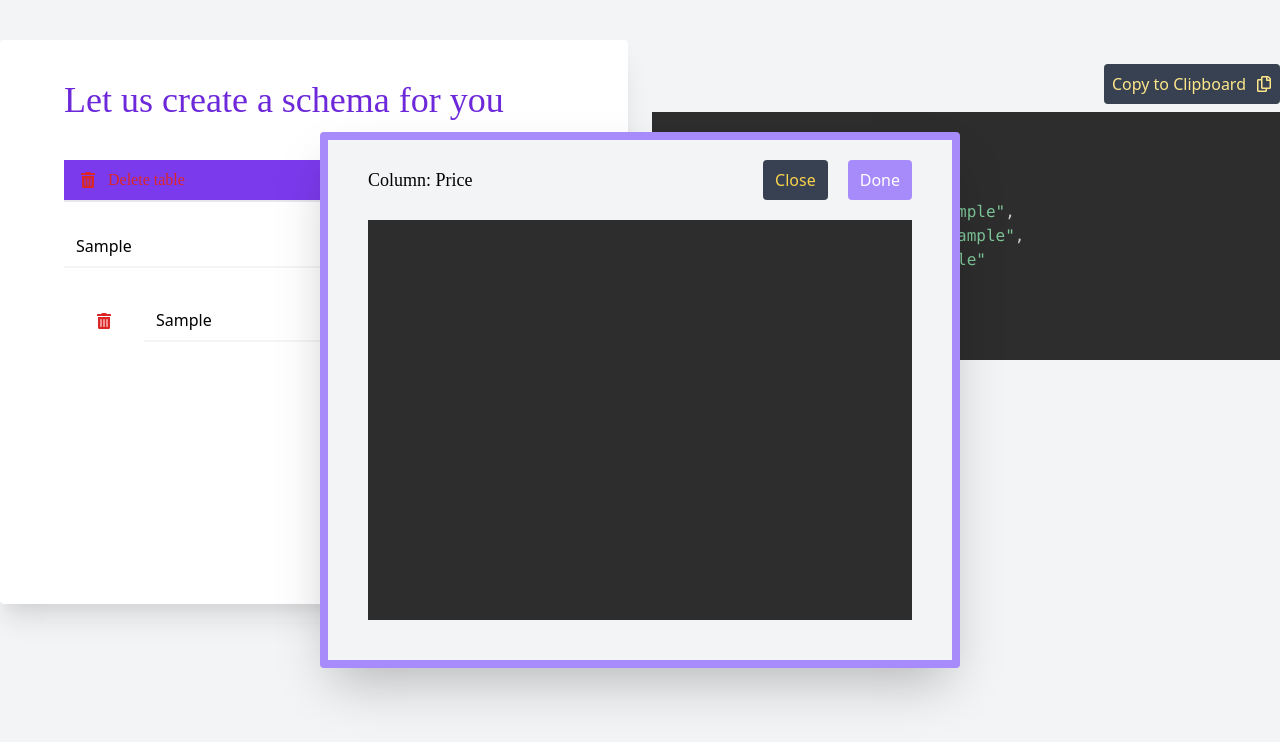
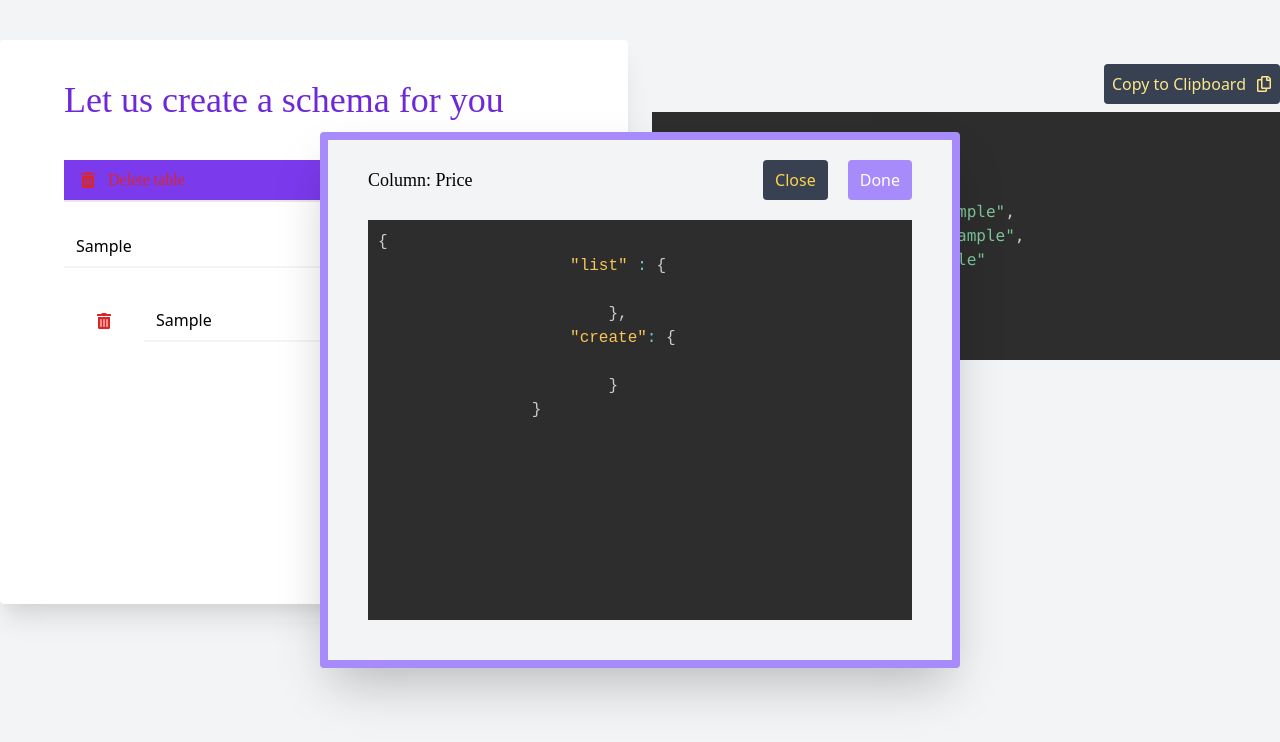
Before and after one commit to joegabdelsater/catapult-gui, a React (Create React App) app: page / in a window 1280 px wide. Both pictures are taken after typing "Sample", "Sample", "Sample", "Sample", "Sample" into the empty fields and a click on the button 415 px from the left and 510 px from the top of the page. Shown: the top 742 px of the page. Built offline with nearby package versions, Linux system fonts and the light colour scheme.

Commit message:
finished explicit editor

```diff
--- a/src/components/Editor.js
+++ b/src/components/Editor.js
@@ -49,8 +49,9 @@ export default function Code({ language }) {
         configurations.map((configuration) => {
           const currentConfiguration = column.config[configuration];
 
+          //check if addded from editor or from input
           if(currentConfiguration.includes("{")){
-            configurationsArray.push(`"${configuration}" : ${currentConfiguration}`);
+            configurationsArray.push(`"${configuration}" : ${  currentConfiguration}`);
           }else if (currentConfiguration !== "" && !currentConfiguration.includes("{")) {
             configurationsArray.push(`"${configuration}" : "${currentConfiguration}"`);
           }
--- a/src/components/ExplicitEditor.js
+++ b/src/components/ExplicitEditor.js
@@ -7,8 +7,16 @@ import "prismjs/components/prism-clike";
 import "prismjs/components/prism-javascript";
 
 const ExplicitEditor = (props) => {
-    const {onClose, onSave} = props
-    const [code, setCode] = useState(``)
+    const { onClose, onSave, value } = props
+    const [code, setCode] = useState(`{
+                    "list" : {
+
+                        },
+                    "create": {
+
+                        }
+                }
+`)
 
     return (
         <div className="w-6/12 pb-10 px-10 bg-gray-100 absolute left-1/2 top-1/2 transform -translate-x-1/2 -translate-y-1/2 border-purple-400 border-8 rounded shadow-2xl">
@@ -19,7 +27,8 @@ const ExplicitEditor = (props) => {
                         Close
                     </button>
 
-                    <button className="bg-purple-400 py-2 px-3 text-white rounded" onClick={(e) => onSave(e, 'backpack', code)}>
+                    <button className="bg-purple-400 py-2 px-3 text-white rounded" onClick={(e) => onSave(e, 'backpack', code)
+                    }>
                         Done
                     </button>
                 </div>
@@ -27,12 +36,17 @@ const ExplicitEditor = (props) => {
             </div>
             <Editor
                 value={code}
-                onValueChange={(code) => setCode(code)}
+                onValueChange={(code) => {
+                    code.replace(" ", `\t\t\t\t\t\t\t\t\t\t\t`);
+                    setCode(code)
+                }
+                }
                 highlight={(code) => highlight(code, languages.js)}
                 padding={10}
                 style={{
+                    overflowY: "scroll",
                     fontFamily: '"Fira code", "Fira Mono", monospace',
-                    fontSize: 12,
+                    fontSize: 16,
                     backgroundColor: '#2d2d2d',
                     color: 'white',
                     height: 400,
--- a/src/components/Field.js
+++ b/src/components/Field.js
@@ -84,7 +84,11 @@ const Field = (props) => {
                     <FaCode className="text-white"/>
                     </button>
 
-                  {  showEditor && <ExplicitEditor onClose={handleHideEditor} onSave={handleSaveEditor}/>}
+                  {  showEditor && <ExplicitEditor
+                  onClose={handleHideEditor}
+                   onSave={handleSaveEditor}
+                   value={schema[tableIndex].columns[fieldIndex].column.backpack}
+                   />}
                 </div>
             </div>
         </div>
```
